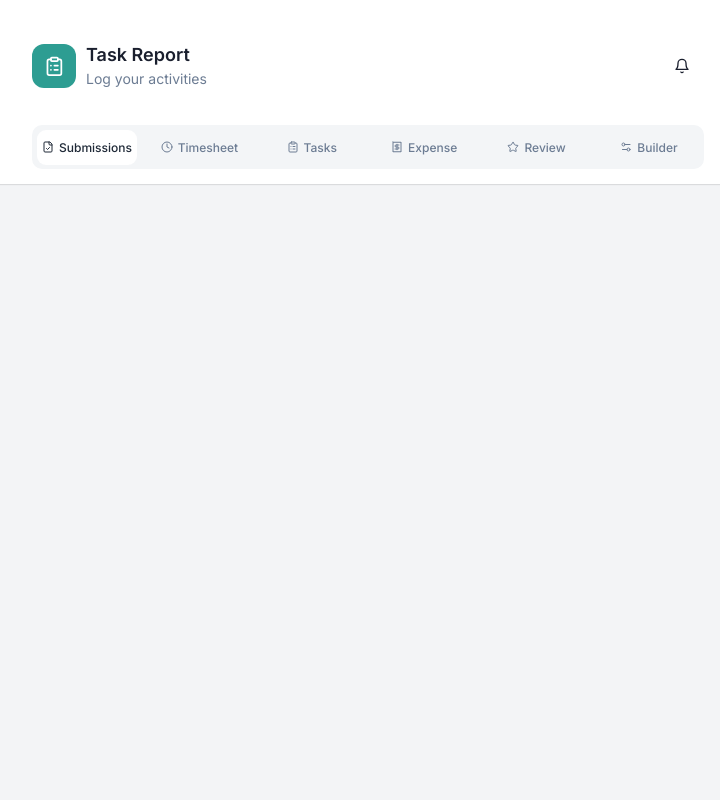
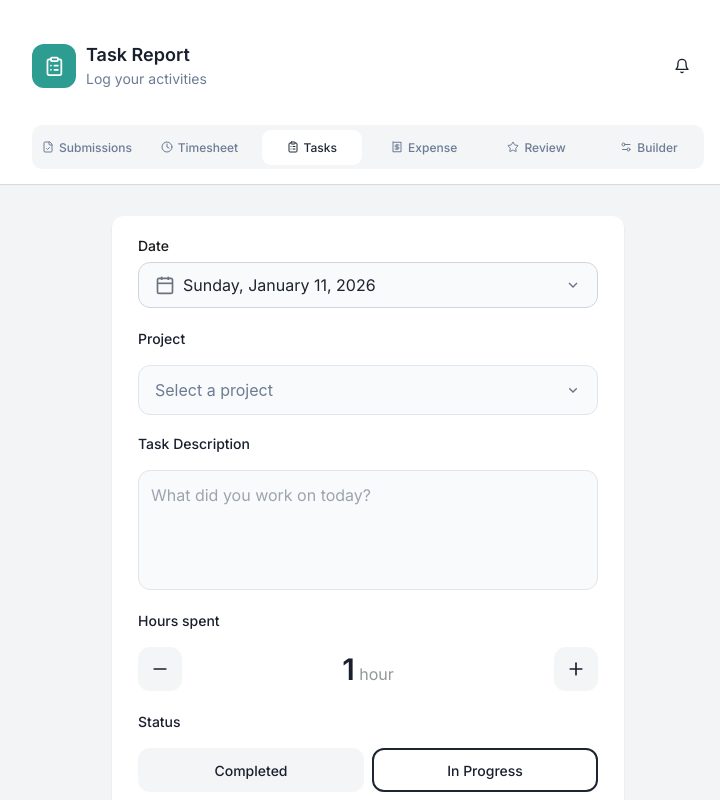
Before and after one commit to Aniamaka-somto/Asoro-Task-tab, a React (Vite) app: page / in a window 1280 px wide. Shown: the top 800 px of the page, without its empty margins (272-992 px from the left). Built offline with nearby package versions, Linux system fonts and the light colour scheme.

Commit message:
didnt work so i think ill call it a day

```diff
--- a/src/App.jsx
+++ b/src/App.jsx
@@ -26,7 +26,7 @@ const App = () => {
   ];
   const [value, setValue] = useState(1);
   const [activeButton, setActiveButton] = useState(1);
-  const [activeTab, setActiveTab] = useState(0);
+  const [activeTab, setActiveTab] = useState(2);
   const status = ["Completed", "In Progress", "Pending", "Blocked"];
   const navTab = [
     { text: "Submissions", logo: <LuFileCheck /> },
@@ -191,6 +191,7 @@ const App = () => {
         )}
       </div>
       <div className={activeTab === 2 ? "re-container" : "hid"}>
+        {/*i know this isnt right but i'm tired*/}
         Reports are saved automatically and synced across devices
       </div>
     </div>
```
